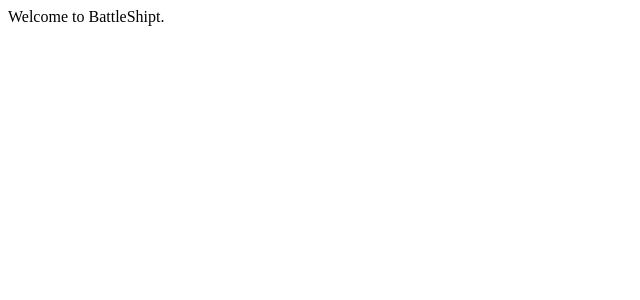
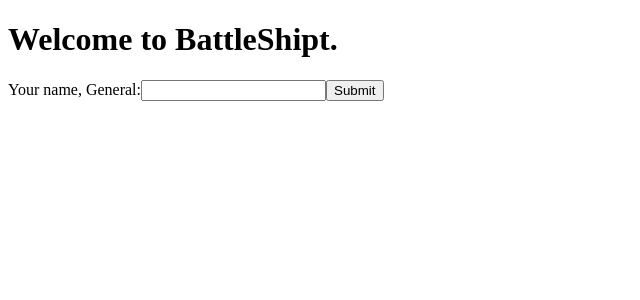
Before and after one commit to waruiz/BattleShipt, a React app: page / in a window 1280 px wide. Shown: the top 300 px of the page, without its empty margins (0-640 px from the left). Built offline with nearby package versions, Linux system fonts and the light colour scheme; the HTML template or start-up script is replaced by a standard one.

Commit message:
Request username and update parent state

```diff
--- a/client/src/components/Welcome.jsx
+++ b/client/src/components/Welcome.jsx
@@ -1,9 +1,29 @@
 import React, { Component } from 'react';
 
 export default class Battlefield extends Component {
+  state = {
+    newUsername: ''
+  }
+  handleInput = (event) => {
+    let { value } = event.target;
+    this.setState({newUsername: value});
+  }
   render() {
+    const { addUsername } = this.props;
     return(
-      <div>Welcome to BattleShipt.</div>
+      <div>
+        <h1>Welcome to BattleShipt.</h1>
+        <div>
+        <form>
+          <label>
+            Your name, General:
+            <input type="text" value={this.state.newUsername}
+              onChange={this.handleInput} />
+          </label>
+          <input type="button" value="Submit" onClick={addUsername} />
+        </form>
+        </div>
+      </div>
     );
   }
 }
```
